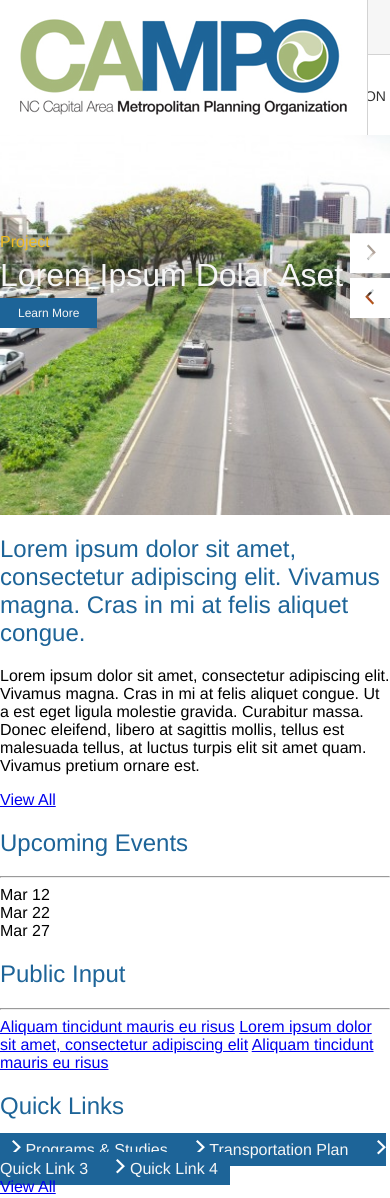
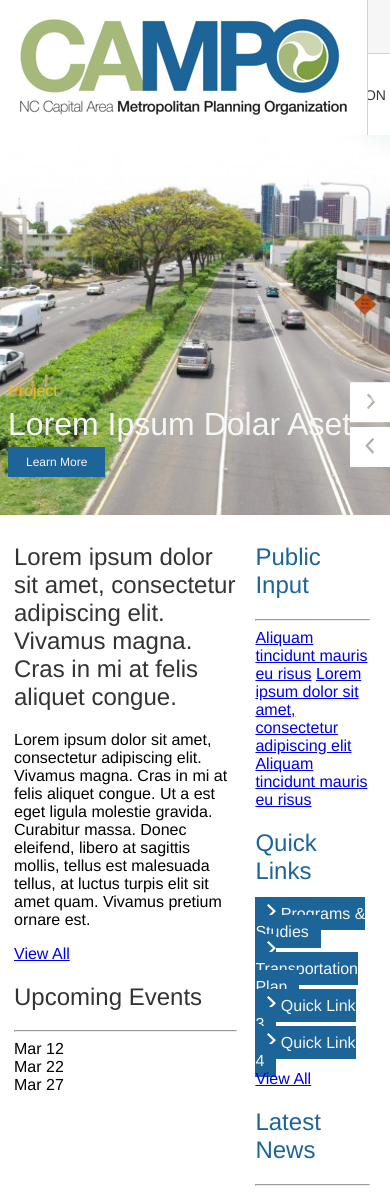
Before and after one commit to bkfrye/campo, a website: page index.html in a window 390 px wide. Shown: the top 1198 px of the page. Drawn offline with Linux system fonts and the light colour scheme.

Commit message:
added "responsive" columns

```diff
--- a/css/styles.sass
+++ b/css/styles.sass
@@ -6,6 +6,14 @@
 //--------------------------------------------------------------
 //  Global
 //--------------------------------------------------------------
+
+*,
+*:after,
+*:before
+    -webkit-box-sizing: border-box;
+    -moz-box-sizing: border-box;
+    box-sizing: border-box;
+
 
 html,body
     margin: 0
@@ -16,16 +24,24 @@ body
     font-size: 15/22px
 
 .container
+    display: flex
+    flex-direction: row
+    //justify-content: center
+
+    position: relative
     max-width: 960px
     margin: 0 auto
+    padding: 8px
 
-article,
+
+
+//article,
 aside,
 footer,
 header,
 main,
 nav,
-section,
+//section,
 ul
     display: block
     margin: 0
@@ -74,7 +90,10 @@ nav
     padding: 8px 12px
 
 
-
+article,
+section,
+aside
+    margin: 0 6px
 
 
 
@@ -173,13 +192,13 @@ header
 
 
 
-
 //--------------------------------------------------------------
-//  Main
+//  Hero Area
 //--------------------------------------------------------------
 
 .hero
     height: 45%
+    width: 100%
     @include background( url(/img/placeholder.jpg) no-repeat center center)
     background-size: cover
     color: $white
@@ -187,10 +206,19 @@ header
 
 
     .hero-info
-        padding-top: 25%
+        position: absolute
+        max-width: 960px
+        padding: 8px
+        width: 100%
+        bottom: 10%
+        left: 0
+        right: 0
+        margin: 0 auto
+
 
     .slider-nav
-        float: right
+        position: absolute
+        right: 0
 
 
     p
@@ -210,6 +238,48 @@ header
 
 
 
+
+//--------------------------------------------------------------
+//  Main
+//--------------------------------------------------------------
+
+
+main
+
+
+
+
+
+//------------------------------------
+//  Welcome
+
+article
+
+    h2
+        color: $black
+
+
+
+
+//------------------------------------
+//  Upcoming Events
+
+
+
+
+//------------------------------------
+//  Aside - Public Input, Quick Links, Latest News
+
+
+//--------------------------------------------------------------
+//  Connect With Us
+//--------------------------------------------------------------
+
+.connect-with-us
+    background-color: $white
+
+
+
 //--------------------------------------------------------------
 //  Footer
 //--------------------------------------------------------------
--- a/index.html
+++ b/index.html
@@ -89,19 +89,22 @@
 
 <!--            <img src="img/placeholder.jpg">-->
 
-            <div class="container">
+
             <div class="hero-info">
                 <div class="slider-nav">
                     <ul>
-                            <li><img src="img/slider-arrow-next.png" srcset="img/slider-arrow-next.png 1x, img/slider-arrow-next@2x.png 2x" alt=""></li>
-                            <li><img src="img/slider-arrow-prev.png" srcset="img/slider-arrow-prev.png 1x, img/slider-arrow-prev@2x.png 2x" alt=""></li>
+                        <li>
+                            <a href="#"><img src="img/slider-arrow-next.png" srcset="img/slider-arrow-next.png 1x, img/slider-arrow-next@2x.png 2x" alt=""></a>
+                        </li>
+                        <li>
+                            <a href="#"><img src="img/slider-arrow-prev.png" srcset="img/slider-arrow-prev.png 1x, img/slider-arrow-prev@2x.png 2x" alt=""></a>
+                        </li>
                     </ul>
                 </div>
 
                 <p id="project-name">Project</p>
                 <h1>Lorem Ipsum Dolar Aset</h1>
                 <a href="#" id="learn-btn" class="btn">Learn More</a>
-                </div>
             </div>
         </div>
 
@@ -112,9 +115,9 @@
                     <h2>Lorem ipsum dolor sit amet, consectetur adipiscing elit. Vivamus magna. Cras in mi at felis aliquet congue.</h2>
 
                     <p>Lorem ipsum dolor sit amet, consectetur adipiscing elit. Vivamus magna. Cras in mi at felis aliquet congue. Ut a est eget ligula molestie gravida. Curabitur massa. Donec eleifend, libero at sagittis mollis, tellus est malesuada tellus, at luctus turpis elit sit amet quam. Vivamus pretium ornare est.</p>
-                </article>
 
-                <section class="upcoming-events">
+
+                    <div class="upcoming-events">
 
     <!--                    <header>-->
                             <a href="#" class="view-all-link">View All</a>
@@ -126,7 +129,8 @@
                         <div class="event-wrapper">Mar 12</div>
                         <div class="event-wrapper">Mar 22</div>
                         <div class="event-wrapper">Mar 27</div>
-                </section>
+                    </div>
+                </article>
 
                 <aside>
                     <section class="public-input">
@@ -144,23 +148,33 @@
 <!--                        <header>-->
                             <h2>Quick Links</h2>
 <!--                        </header>-->
-
+                        <ul>
+                            <li>
                                 <a href="#" class="quick-links-btn btn">
                                     <img src="img/icon-arrow.png" srcset="img/icon-arrow.png 1x, img/icon-arrow@2x.png 2x" alt="">
                                     Programs &amp; Studies
                                 </a>
+                            </li>
+                            <li>
                                 <a href="#" class="quick-links-btn btn">
                                     <img src="img/icon-arrow.png" srcset="img/icon-arrow.png 1x, img/icon-arrow@2x.png 2x" alt="">
                                     Transportation Plan
                                 </a>
+                            </li>
+                            <li>
                                 <a href="#" class="quick-links-btn btn">
                                     <img src="img/icon-arrow.png" srcset="img/icon-arrow.png 1x, img/icon-arrow@2x.png 2x" alt="">
                                     Quick Link 3
                                 </a>
+                            </li>
+                            <li>
                                 <a href="#" class="quick-links-btn btn">
                                     <img src="img/icon-arrow.png" srcset="img/icon-arrow.png 1x, img/icon-arrow@2x.png 2x" alt="">
                                     Quick Link 4
                                 </a>
+                            </li>
+
+                        </ul>
                     </section>
 
                     <section>
```
Also changed, not shown: css/stylesheet.css. Lines whose indentation alone changed are shown as unchanged.
